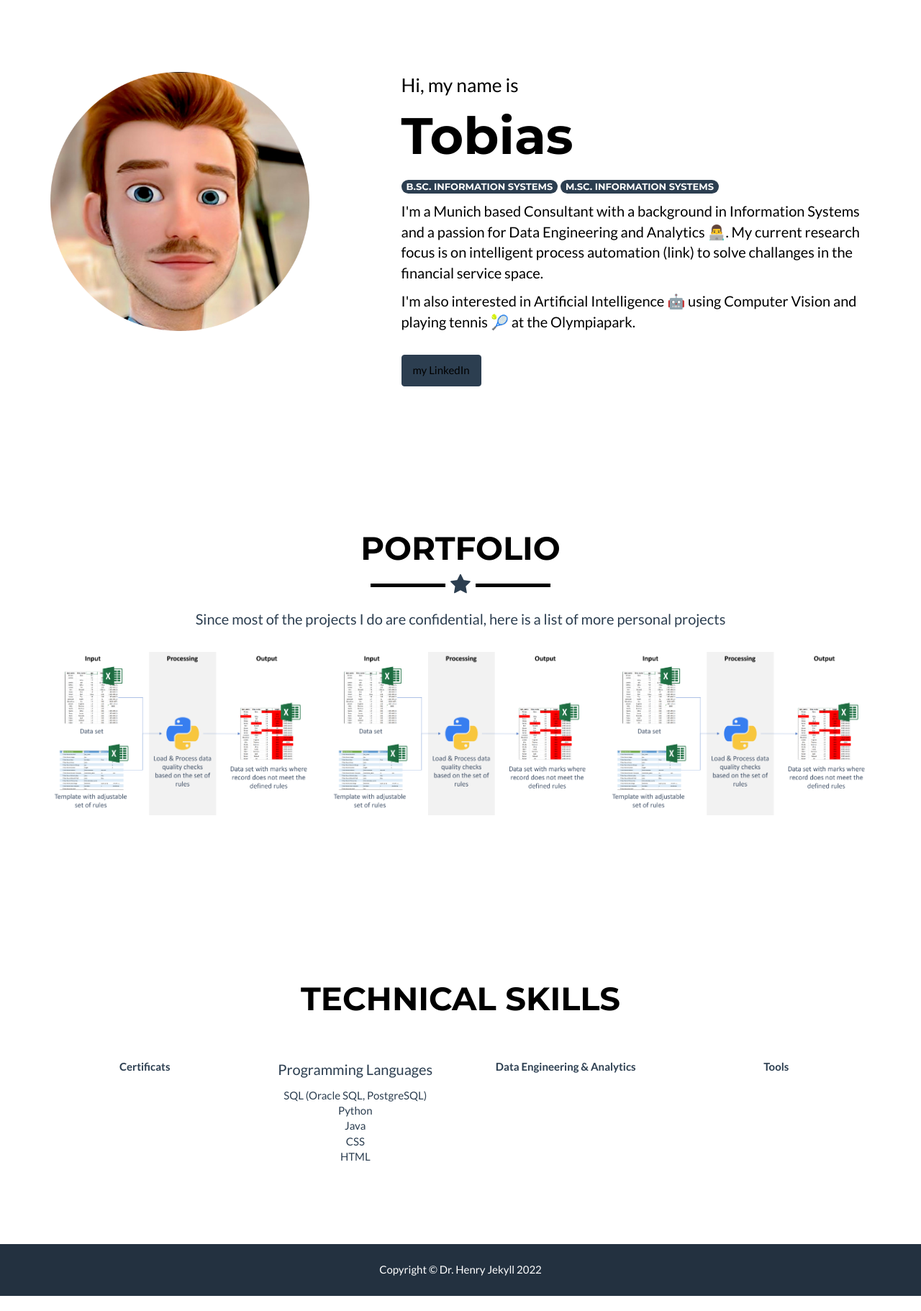
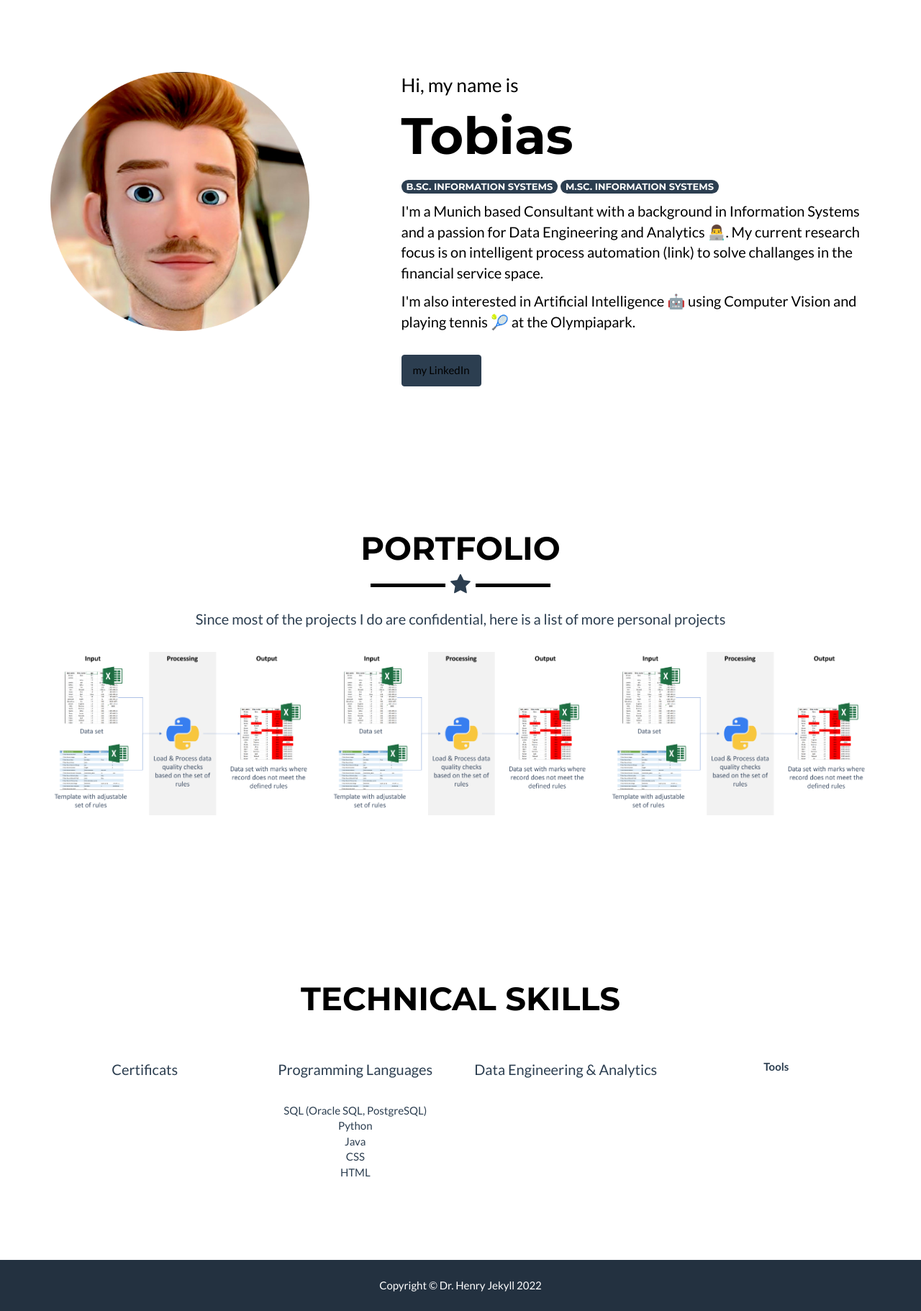
Before and after one commit to tolan005/tolan005.github.io, a Jekyll site: the page built from _posts/2014-07-18-project-1.markdown, in a window 1280 px wide. Shown: the whole page at 72% size. Built offline with Jekyll 4.4.1, drawn with Linux system fonts in a browser that asks for light colours; before the commit the page ends 1801 px from its top, so only the background shows below that.

```diff
--- a/_includes/about.html
+++ b/_includes/about.html
@@ -9,10 +9,12 @@
             </div>
             <div class="row">
                 <div class="col-lg-3 text-center">
-                    <b>Certificats</b>
+                    <p>Certificats</p>
+                    <br>
                 </div>
                 <div class="col-lg-3 text-center">
                     <p class="font-weight-bold">Programming Languages</p>
+                    <br>
                     <ul class="list-unstyled">
                      <li>SQL (Oracle SQL, PostgreSQL)</li>
                      <li>Python</li>
@@ -22,14 +24,12 @@
                    </ul>
                 </div>
                 <div class="col-lg-3 text-center">
-                    <b>Data Engineering & Analytics</b>
-
-
+                    <p>Data Engineering & Analytics</p>
+                    <br>
                 </div>
                 <div class="col-lg-3 text-center">
                     <b>Tools</b>
-
-
+                    <br>
                </div>
             </div>
         </div>
```
